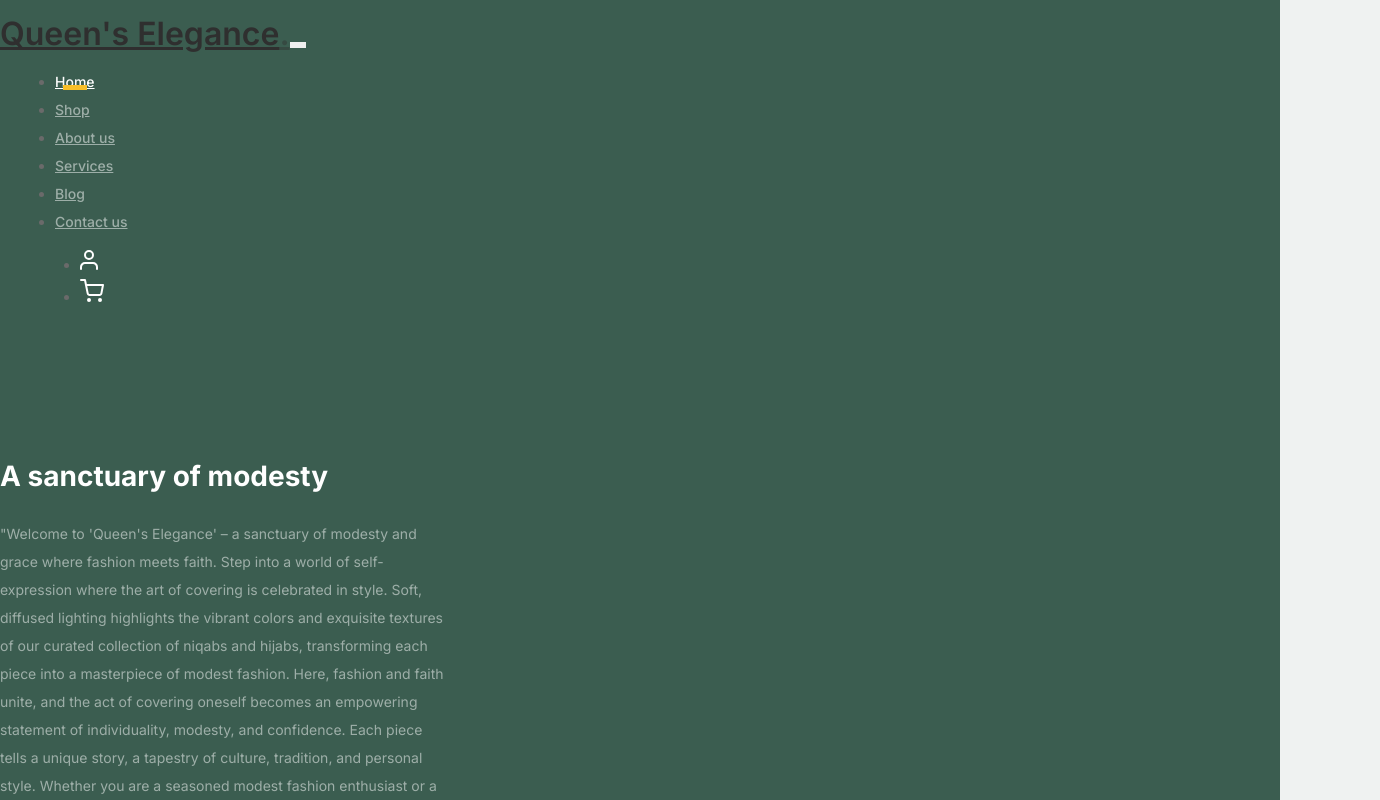
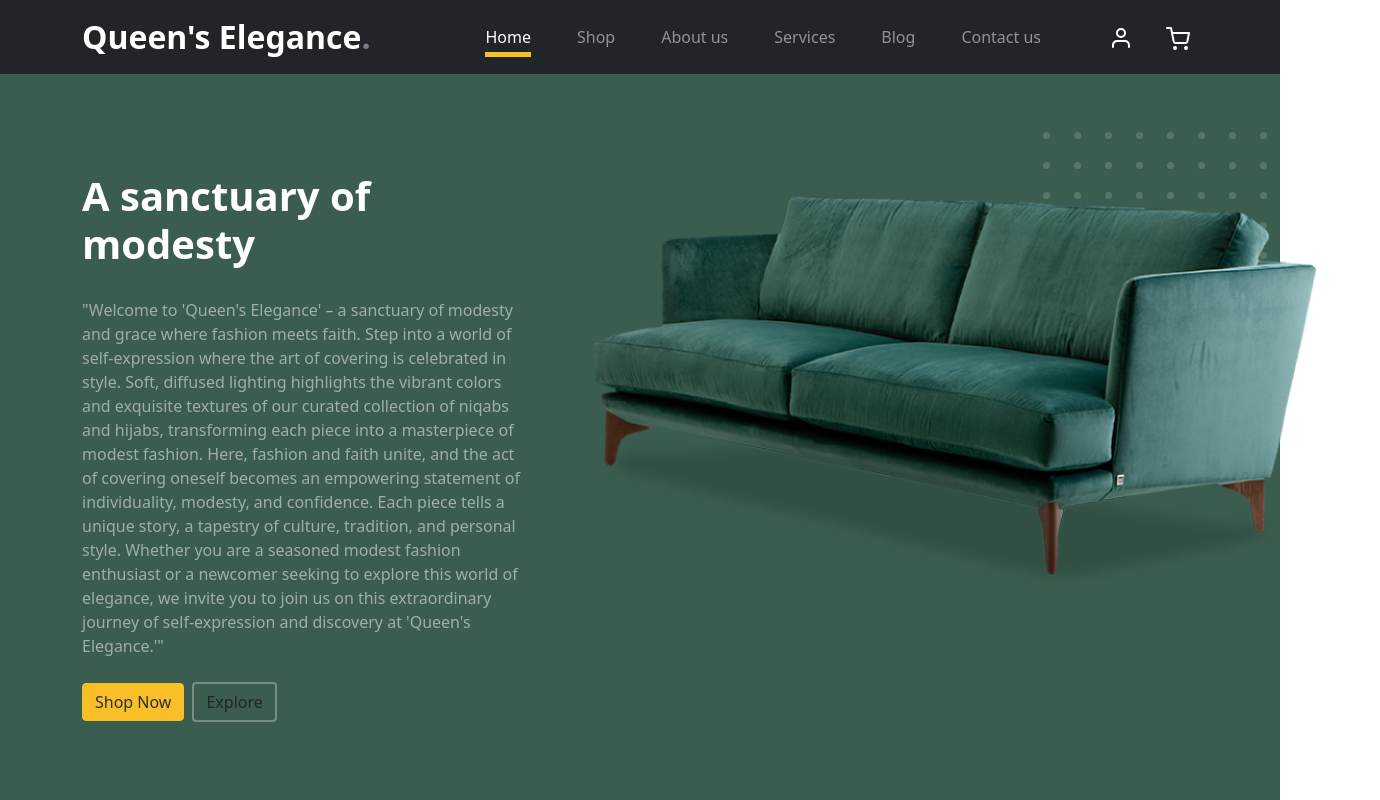
Before and after one commit to TanyeemSafwan/queen, a Nuxt app: page / in a window 1280 px wide. Shown: the top 800 px of the page, 1380 px wide, since content can reach past the window. Built offline with nearby package versions, Linux system fonts and the light colour scheme.

Commit message:
using bootstrap as a cdn

```diff
--- a/app.vue
+++ b/app.vue
@@ -7,3 +7,7 @@ const headerName = 'header';
     <NuxtPage />
   </div>
 </template>
+
+<style>
+@import 'https://cdn.jsdelivr.net/npm/bootstrap@5.0.2/dist/css/bootstrap.min.css';
+</style>
```
